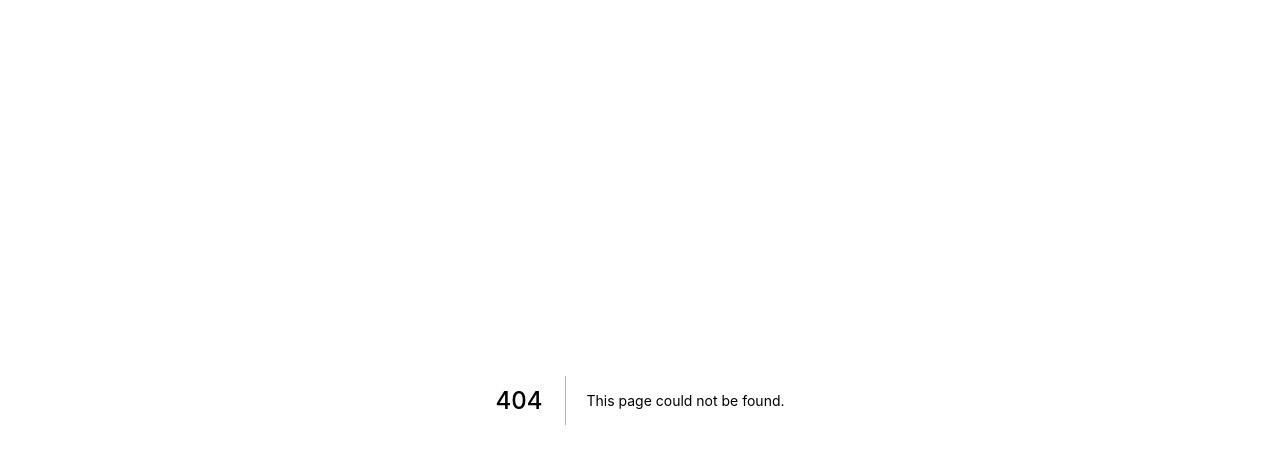
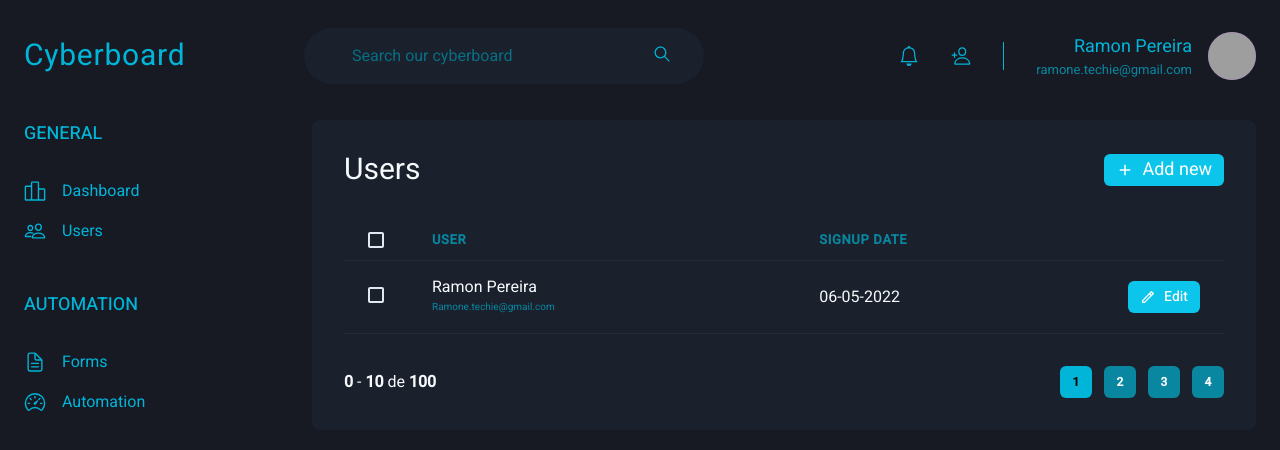
Before and after one commit to HugoRamonPereira/Next-Cyberboard, a Next.js app: page /users in a window 1280 px wide. Before the commit this address had no page. Shown: the top 450 px of the page. Built offline with nearby package versions, Linux system fonts and the light colour scheme; grey boxes are pictures that could not be loaded.

Commit message:
Added new components: Pagination, Create User

```diff
--- a/src/components/Form/Input.tsx
+++ b/src/components/Form/Input.tsx
@@ -8,7 +8,7 @@ interface InputProps extends ChakraInputProps {
 export function Input({ name, label }: InputProps) {
    return (
       <FormControl>
-      { !!label && <FormLabel htmlFor="email">Email</FormLabel> }
+      { !!label && <FormLabel htmlFor={name}>{label}</FormLabel> }
       <ChakraInput
          name={name}
          id={name}
--- /dev/null
+++ b/src/components/Pagination.tsx
@@ -0,0 +1,64 @@
+import { Box, Button, Stack } from "@chakra-ui/react";
+
+export function Pagination() {
+   return (
+      <Stack
+         direction="row"
+         mt="8"
+         justify="space-between"
+         align="center"
+         spacing="6"
+      >
+         <Box>
+            <strong>0</strong> - <strong>10</strong> de <strong>100</strong>
+          </Box>
+         <Stack direction="row" spacing="3">
+            <Button
+               size="sm"
+               fontSize="xs"
+               colorScheme="cyan"
+               disabled
+               _disabled={{
+                  bg: 'cyan.500',
+                  cursor: 'not-allowed'
+               }}
+            >
+               1
+            </Button>
+            <Button
+               size="sm"
+               fontSize="xs"
+               width="4"
+               bg="cyan.700"
+               _hover={{
+                  bg: 'cyan.500'
+               }}
+            >
+               2
+            </Button>
+            <Button
+               size="sm"
+               fontSize="xs"
+               width="4"
+               bg="cyan.700"
+               _hover={{
+                  bg: 'cyan.500'
+               }}
+            >
+               3
+            </Button>
+            <Button
+               size="sm"
+               fontSize="xs"
+               width="4"
+               bg="cyan.700"
+               _hover={{
+                  bg: 'cyan.500'
+               }}
+            >
+               4
+            </Button>
+         </Stack>
+      </Stack>
+   )
+}
--- /dev/null
+++ b/src/pages/users/index.tsx
@@ -0,0 +1,76 @@
+import { Box, Button, Checkbox, Flex, Heading, Icon, Table, Tbody, Td, Text, Th, Thead, Tr } from "@chakra-ui/react";
+import { Header } from "../../components/Header";
+import { Sidebar } from "../../components/Sidebar";
+import { RiAddLine, RiPencilLine } from "react-icons/ri"
+import { Pagination } from "../../components/Pagination";
+
+export default function UserList() {
+   return (
+      <Box>
+         <Header />
+         <Flex w="100%" my="6" maxWidth={1480} mx="auto" px="6">
+            <Sidebar />
+
+            <Box flex="1" borderRadius={8} bg="gray.800" p="8" >
+               <Flex mb="8" justify="space-between" align="center">
+                  <Heading size="lg" fontWeight="normal">Users</Heading>
+                  <Button
+                     as="a"
+                     size="sm"
+                     fontSize="lg"
+                     fontWeight="normal"
+                     cursor="pointer"
+                     color="white"
+                     colorScheme="cyan"
+                     leftIcon={<Icon as={RiAddLine} />}
+                  >
+                     Add new
+                  </Button>
+               </Flex>
+
+               <Table colorScheme="whiteAlpha">
+                  <Thead>
+                     <Tr>
+                        <Th px="6" color="cyan.800" width="8">
+                           <Checkbox colorScheme="cyan" />
+                        </Th>
+                        <Th fontSize="small" color="cyan.700">User</Th>
+                        <Th fontSize="small" color="cyan.700">Signup Date</Th>
+                        <Th width="1"></Th>
+                     </Tr>
+                  </Thead>
+                  <Tbody>
+                     <Tr>
+                        <Td px="6">
+                           <Checkbox colorScheme="cyan" />
+                        </Td>
+                        <Td>
+                           <Box>
+                              <Text fontWeight="normal">Ramon Pereira</Text>
+                              <Text fontSize="x-small" color="cyan.700">Ramone.techie@gmail.com</Text>
+                           </Box>
+                        </Td>
+                        <Td>06-05-2022</Td>
+                        <Td>
+                           <Button
+                              as="a"
+                              size="sm"
+                              fontSize="sm"
+                              fontWeight="medium"
+                              cursor="pointer"
+                              color="white"
+                              colorScheme="cyan"
+                              leftIcon={<Icon as={RiPencilLine} fontSize="16" />}
+                           >
+                              Edit
+                           </Button>
+                        </Td>
+                     </Tr>
+                  </Tbody>
+               </Table>
+               <Pagination />
+            </Box>
+         </Flex>
+      </Box>
+   )
+}
```
Also changed, not shown: src/pages/index.tsx (+5 -3 lines), src/pages/users/create.tsx (added, +49 -0 lines).
